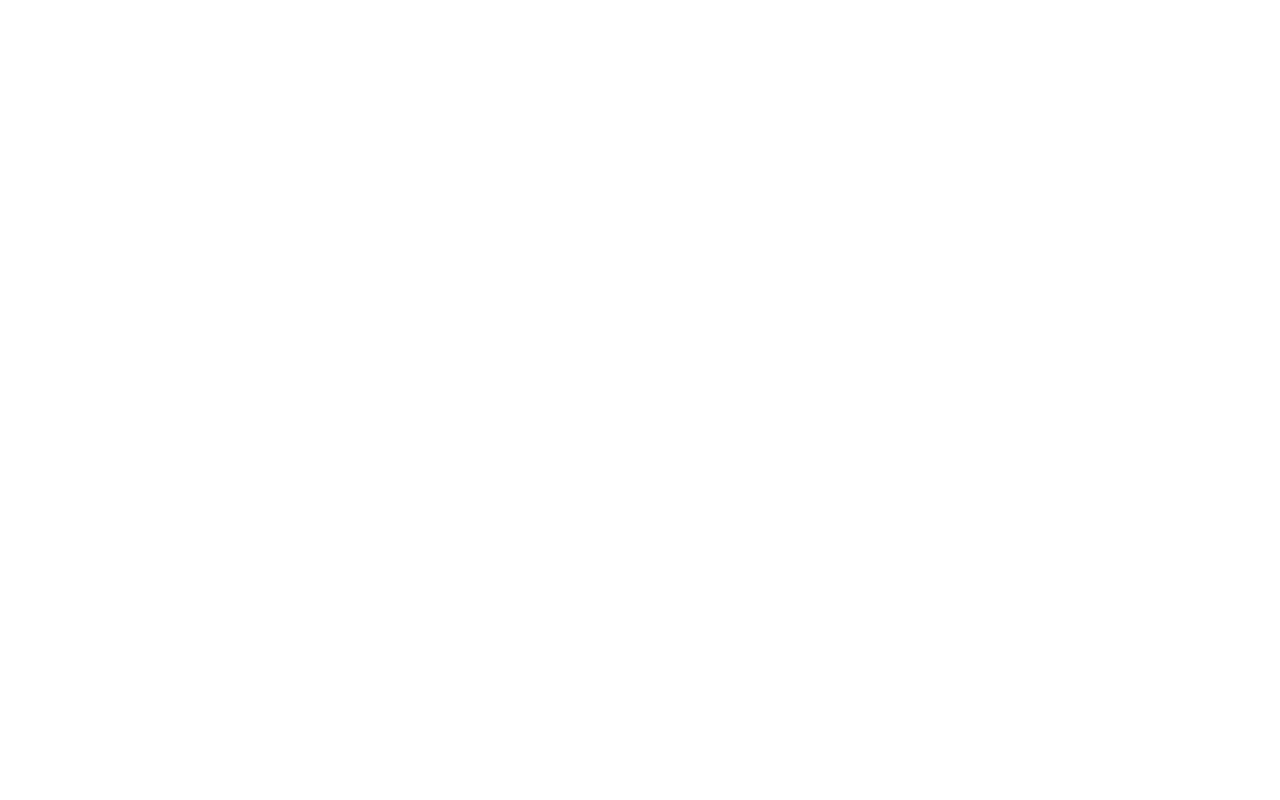
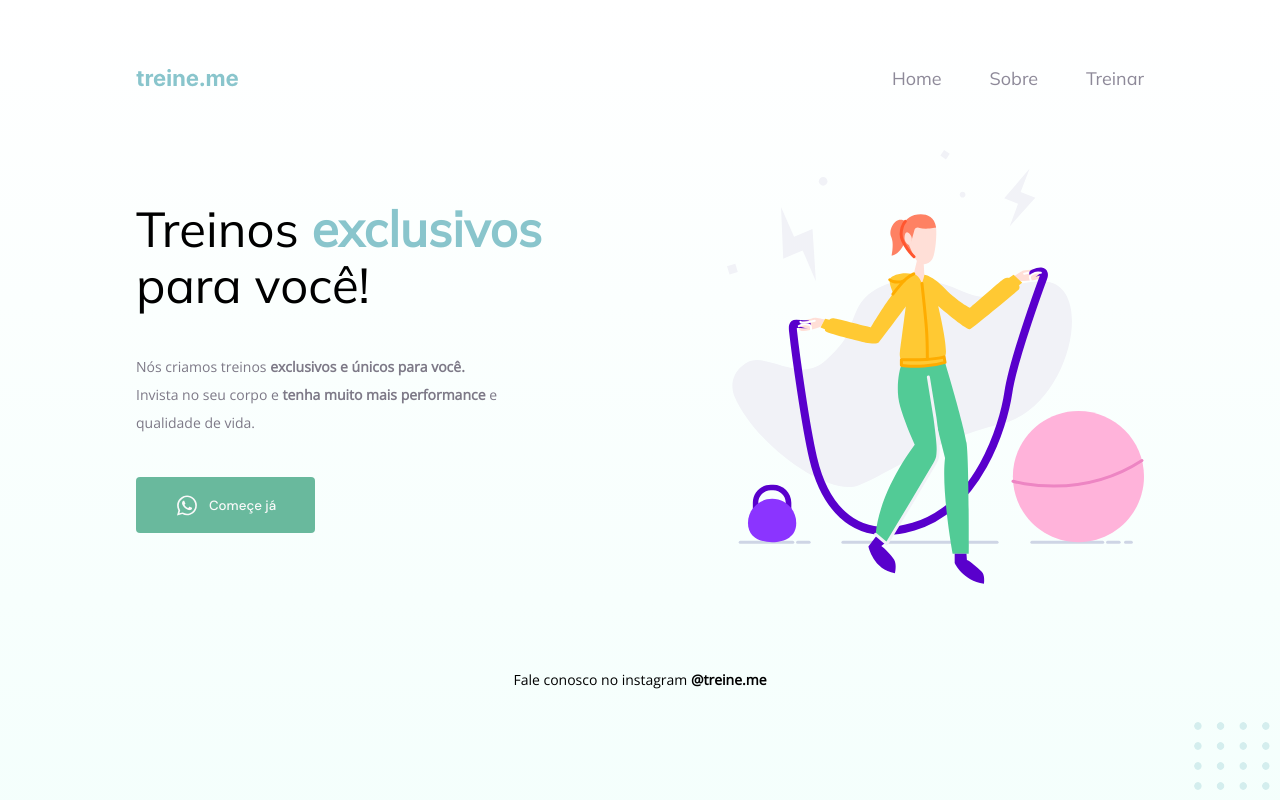
Before and after one commit to eduardonogarotto/Treineme, a plain HTML site: page index.html in a window 1280 px wide. Drawn offline with nearby package versions, Linux system fonts and the light colour scheme.

Commit message:
Final Project

```diff
--- a/index.html
+++ b/index.html
@@ -4,11 +4,83 @@
     <meta charset="UTF-8" />
     <meta name="viewport" content="width=device-width, initial-scale=1.0" />
 
+    <link rel="preconnect" href="https://fonts.googleapis.com" />
+    <link rel="preconnect" href="https://fonts.gstatic.com" crossorigin />
+    <link
+      href="https://fonts.googleapis.com/css2?family=DM+Sans:wght@500&family=Mulish&family=Open+Sans&display=swap"
+      rel="stylesheet"
+    />
+
     <link rel="stylesheet" href="style.css" />
 
     <title>Treine.me</title>
   </head>
   <body>
+    <div id="page">
+      <header>
+        <div class="navbar">
+          <a href="#">
+            <img src="./images/logo.svg" alt="Logo Treine.me" />
+          </a>
 
+          <nav>
+            <ul>
+              <li><a href="#home">Home</a></li>
+              <li><a href="#sobre">Sobre</a></li>
+              <li><a href="#treinar">Treinar</a></li>
+            </ul>
+          </nav>
+        </div>
+      </header>
+
+      <main>
+        <div class="hero">
+          <section>
+            <h1>
+              Treinos <span><strong>exclusivos</strong></span>
+              <br />
+              para você!
+            </h1>
+
+            <p>
+              Nós criamos treinos
+              <strong>exclusivos e únicos para você.</strong>
+              <br />
+              Invista no seu corpo e
+              <strong>tenha muito mais performance</strong> e
+              <br />
+              qualidade de vida.
+            </p>
+
+            <button>
+              <a href="https://wa.me/5512900000000" target="_blank">
+                <img src="./images/whatsapp-logo.svg" alt="Logo do Whatsapp" />
+                Começe já
+              </a>
+            </button>
+          </section>
+
+          <img
+            src="./images/fitness-jump.svg"
+            alt="Desenho representando uma mulher pulando corda."
+          />
+        </div>
+      </main>
+
+      <footer>
+        Fale conosco no instagram
+        <strong
+          ><a href="https://instagram.com/treineme" target="_blank"
+            >@treine.me</a
+          ></strong
+        >
+      </footer>
+    </div>
+
+    <img
+      id="balls"
+      src="./images/balls-decoration.svg"
+      alt="Conjunto de bolinhas verdes formando um quadrado no canto inferior direito da página."
+    />
   </body>
 </html>
--- a/style.css
+++ b/style.css
@@ -6,3 +6,117 @@
   text-decoration: none;
   list-style: none;
 }
+
+body {
+  min-height: 100vh;
+
+  background: linear-gradient(
+    180deg,
+    rgba(227, 255, 248, 0) 0%,
+    rgba(227, 255, 248, 0.38) 100%
+  );
+
+  font-family: "Open Sans", sans-serif;
+}
+
+#page {
+  width: 1008px;
+  margin: 0 auto;
+  padding-top: 65px;
+}
+
+.navbar {
+  display: flex;
+  align-items: center;
+  justify-content: space-between;
+}
+
+ul {
+  display: flex;
+  gap: 48px;
+
+  font-family: "Mulish", sans-serif;
+  font-size: 18px;
+}
+
+ul li a {
+  color: #1f1534;
+  opacity: 0.5;
+}
+
+ul li a:hover {
+  font-weight: 700;
+  opacity: 1;
+}
+
+.hero {
+  margin: 58px auto 82.36px;
+
+  display: flex;
+  justify-content: space-between;
+}
+
+h1 {
+  margin-top: 51px;
+
+  font-family: "Mulish", sans-serif;
+  font-size: 49px;
+  font-weight: 400;
+  line-height: 56px;
+}
+
+h1 span {
+  color: #89c5cc;
+}
+
+p {
+  margin: 40px auto;
+
+  color: #7d7987;
+  font-size: 14px;
+  line-height: 28px;
+}
+
+button {
+  margin-bottom: 50.64px;
+  width: 179px;
+  height: 56px;
+  padding: 14px 32px;
+  border: 0;
+  border-radius: 4px;
+  background: #69b99d;
+}
+
+button a {
+  color: #f9f9f9;
+  font-family: "DM Sans", sans-serif;
+  font-weight: 500;
+
+  display: flex;
+  align-items: center;
+  justify-content: center;
+  gap: 10px;
+}
+
+button:hover {
+  cursor: pointer;
+  background: #3b8b6f;
+}
+
+footer {
+  margin: 82.36px auto 30px;
+
+  font-size: 14px;
+  line-height: 28px;
+  text-align: center;
+}
+
+footer a {
+  color: #000;
+}
+
+#balls {
+  position: fixed;
+  right: 0;
+  bottom: 0;
+}
```
